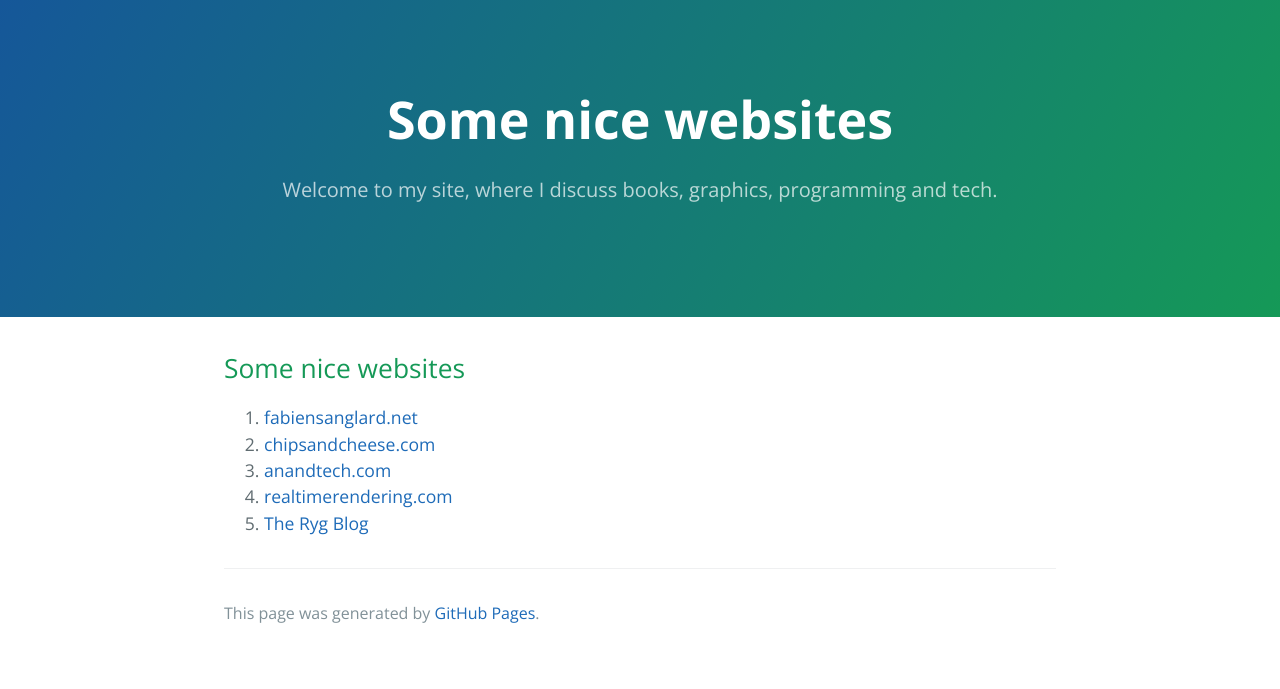
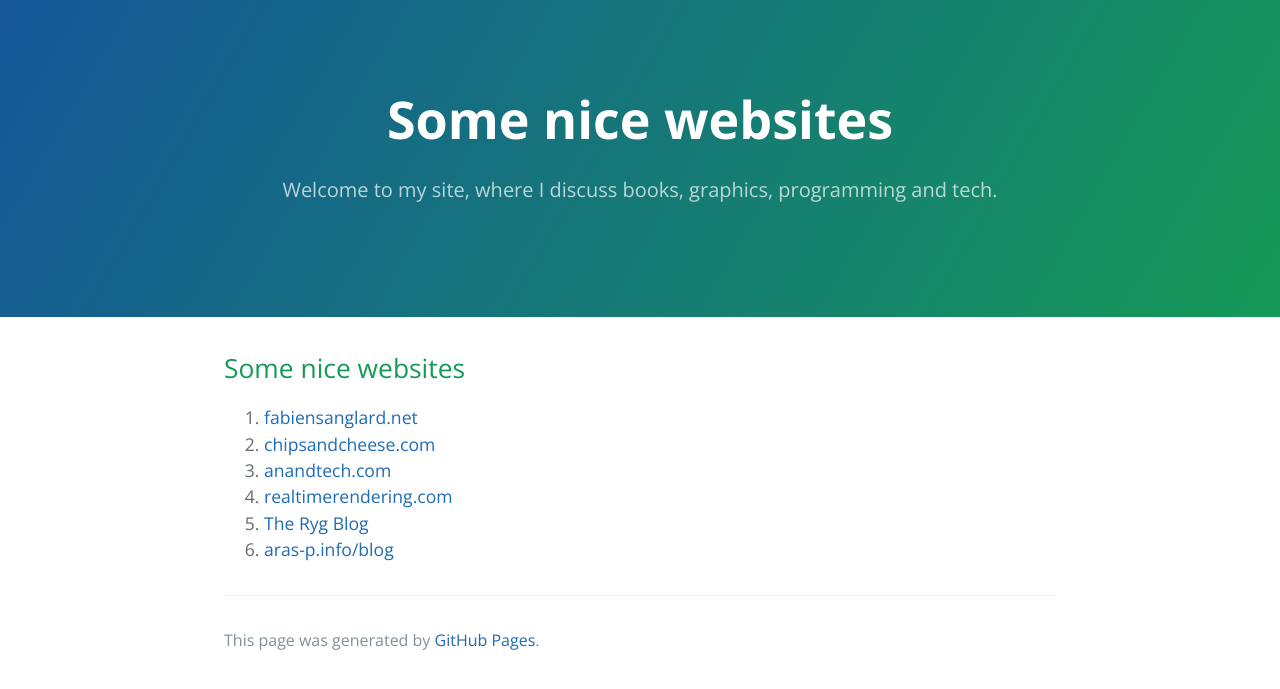
Before and after one commit to varunk08/varunk08.github.io, a Jekyll site: the page built from index.md, in a window 1280 px wide. Shown: the top 689 px of the page. Built offline with Jekyll 4.4.1, drawn with Linux system fonts in a browser that asks for light colours; our own code applies the rules of GitHub Pages for plain Markdown files.

Commit message:
Update index.md

```diff
--- a/index.md
+++ b/index.md
@@ -9,3 +9,4 @@ layout: default
 3. [anandtech.com](https://www.anandtech.com/)
 4. [realtimerendering.com](https://www.realtimerendering.com/)
 5. [The Ryg Blog](https://fgiesen.wordpress.com/)
+6. [aras-p.info/blog](https://aras-p.info/blog/)
```
